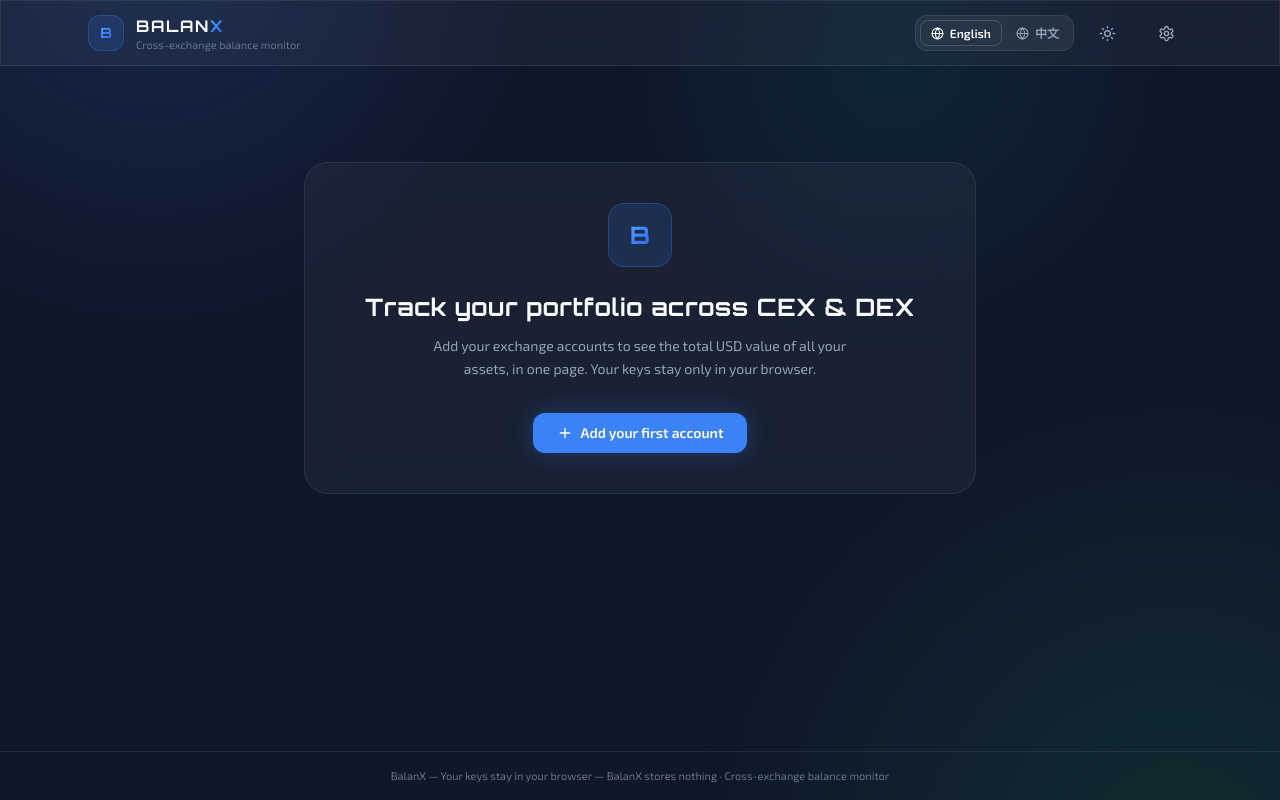
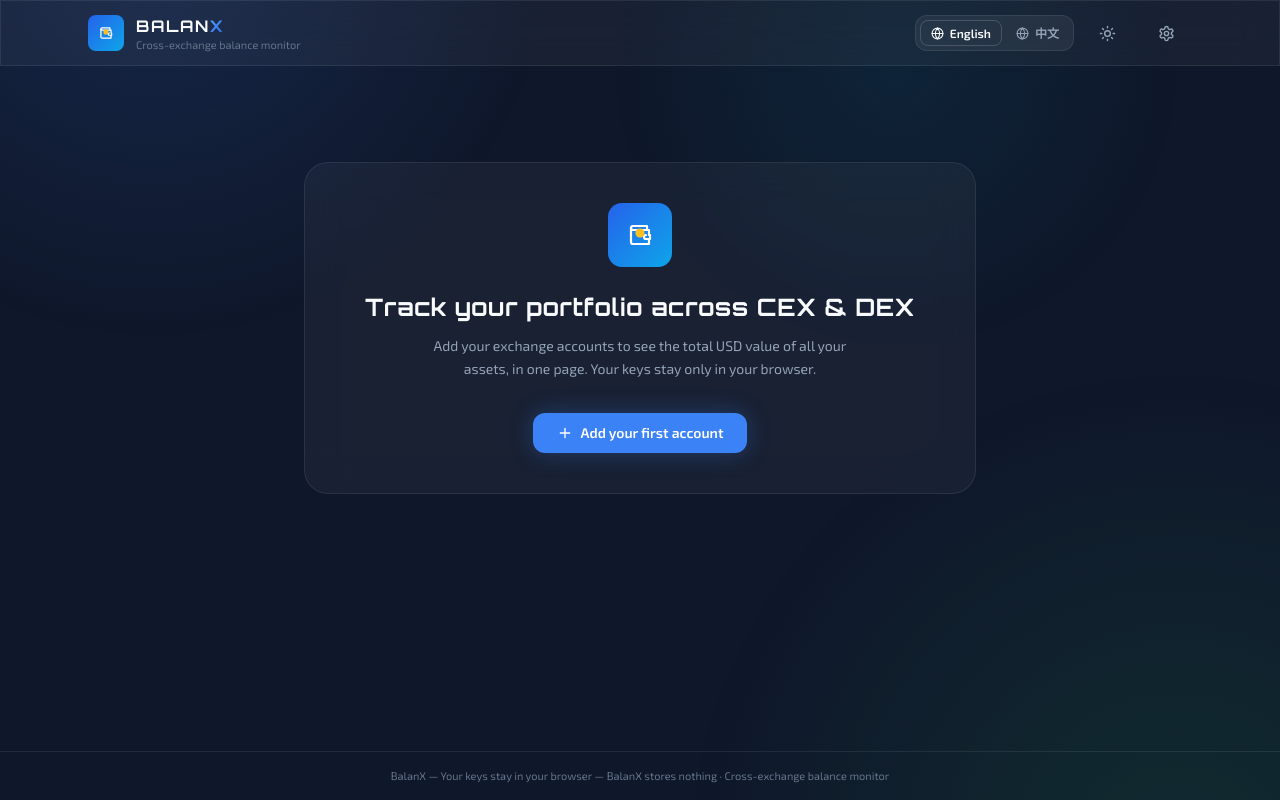
Before and after one commit to 0xverin/BalanX, a Next.js app: page / in a window 1280 px wide. Built offline with nearby package versions, Linux system fonts and the light colour scheme.

Commit message:
Use wallet favicon as the app logo (BalanxLogo component) in header and empty state

```diff
--- a/components/empty-state.tsx
+++ b/components/empty-state.tsx
@@ -3,14 +3,15 @@
 import { useT } from "@/lib/i18n-provider";
 import { Button } from "./ui";
 import { PlusIcon } from "./icons";
+import { BalanxLogo } from "./logo";
 
 export function EmptyState({ onAdd }: { onAdd: () => void }) {
   const t = useT();
   return (
     <div className="mx-auto max-w-2xl py-16 text-center">
       <div className="glass float-in rounded-3xl p-10">
-        <div className="mx-auto flex h-16 w-16 items-center justify-center rounded-2xl border border-primary/30 bg-primary/15">
-          <span className="font-display text-2xl font-bold brand-text">B</span>
+        <div className="flex justify-center">
+          <BalanxLogo size={64} />
         </div>
         <h1 className="mt-6 font-display text-2xl font-bold tracking-wide">{t.emptyTitle}</h1>
         <p className="mx-auto mt-3 max-w-md text-sm leading-relaxed text-muted">{t.emptyDesc}</p>
--- a/components/header.tsx
+++ b/components/header.tsx
@@ -2,6 +2,7 @@
 
 import { useT, type Lang } from "@/lib/i18n-provider";
 import { GlobeIcon, MoonIcon, SettingsIcon, SunIcon } from "./icons";
+import { BalanxLogo } from "./logo";
 import { Button } from "./ui";
 
 export function Header({
@@ -22,9 +23,7 @@ export function Header({
     <header className="sticky top-0 z-40 border-b border-line glass">
       <div className="mx-auto flex h-16 max-w-6xl items-center justify-between px-4 sm:px-6">
         <div className="flex items-center gap-3">
-          <div className="flex h-9 w-9 items-center justify-center rounded-xl bg-primary/15 border border-primary/30">
-            <span className="font-display text-sm font-bold brand-text">B</span>
-          </div>
+          <BalanxLogo size={36} />
           <div className="leading-tight">
             <div className="font-display text-base font-bold tracking-widest">
               BALAN<span className="brand-text">X</span>
--- /dev/null
+++ b/components/logo.tsx
@@ -0,0 +1,47 @@
+"use client";
+
+import { useId } from "react";
+
+/** BalanX brand mark — blue-gradient tile, white wallet, gold coin
+ * (matches the favicon, app/icon.svg). */
+export function BalanxLogo({
+  size = 36,
+  className = "",
+}: {
+  size?: number;
+  className?: string;
+}) {
+  const id = useId();
+  const grad = `balanx-grad-${id.replace(/[^a-zA-Z0-9]/g, "")}`;
+  return (
+    <svg
+      width={size}
+      height={size}
+      viewBox="0 0 64 64"
+      className={className}
+      role="img"
+      aria-label="BalanX"
+    >
+      <defs>
+        <linearGradient id={grad} x1="0" y1="0" x2="1" y2="1">
+          <stop offset="0" stopColor="#2563eb" />
+          <stop offset="1" stopColor="#0ea5e9" />
+        </linearGradient>
+      </defs>
+      <rect width="64" height="64" rx="14" fill={`url(#${grad})`} />
+      <g
+        transform="translate(20 20) scale(1)"
+        stroke="#ffffff"
+        strokeWidth="2.2"
+        fill="none"
+        strokeLinecap="round"
+        strokeLinejoin="round"
+      >
+        <path d="M21 12V7H5a2 2 0 0 1 0-4h14v4" />
+        <path d="M3 5v14a2 2 0 0 0 2 2h16v-5" />
+        <path d="M18 12a2 2 0 0 0 0 4h4v-4" />
+      </g>
+      <circle cx="32" cy="30" r="4.6" fill="#fbbf24" />
+    </svg>
+  );
+}
```
